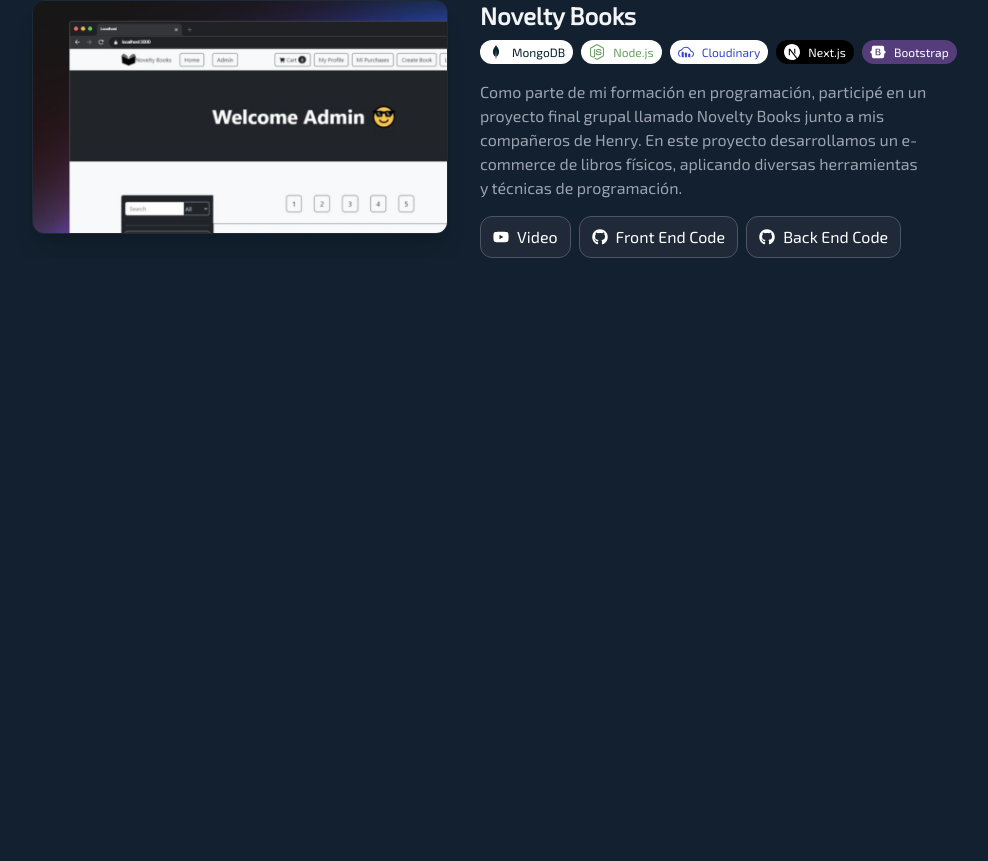
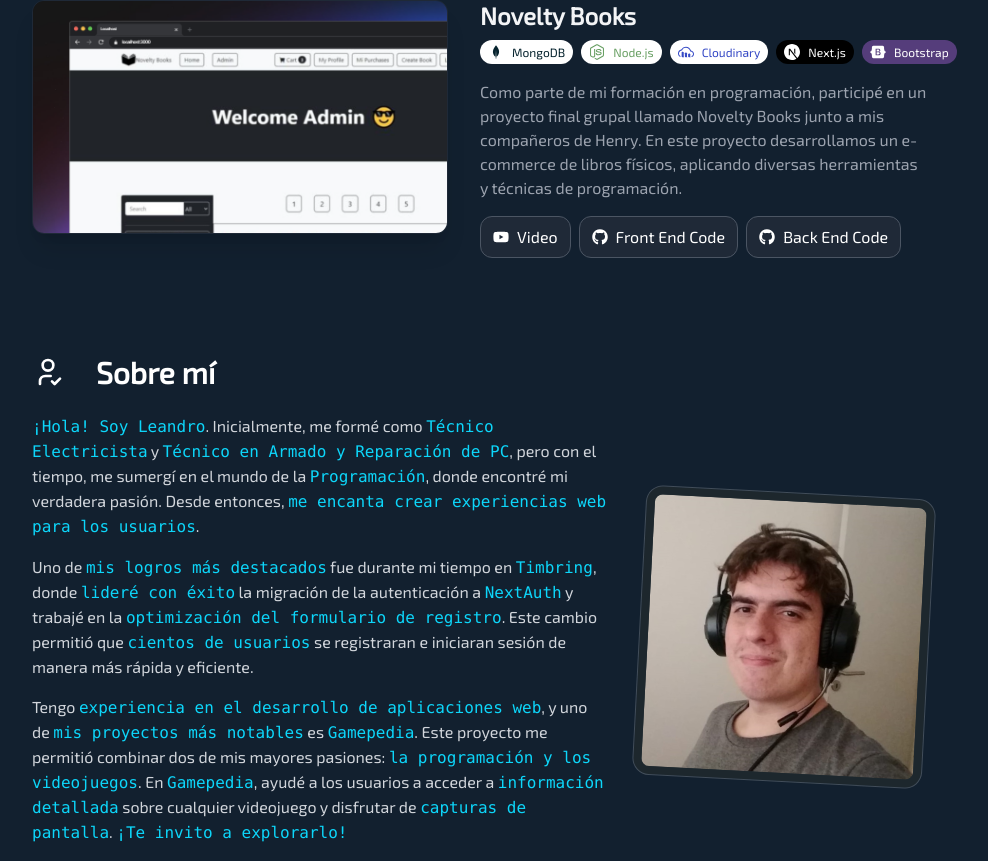
Before and after one commit to LeandroLicata/web-portfolio, a Next.js app: page / in a window 1280 px wide. Shown: the part 1293-2154 px from the top of the page, without its empty margins (160-1148 px from the left). Before the commit the page ends 1551 px from the top, so only its background shows below. Built offline with nearby package versions, Linux system fonts and the light colour scheme.

Commit message:
sobre mi

```diff
--- a/src/app/page.tsx
+++ b/src/app/page.tsx
@@ -1,7 +1,9 @@
 import Hero from "@/components/Hero";
 import SectionContainer from "@/components/SectionContainer";
 import { FaCode } from "react-icons/fa";
+import { TbUserCheck } from "react-icons/tb";
 import Projects from "@/components/Projects";
+import AboutMe from "@/components/AboutMe";
 
 export default function Home() {
   return (
@@ -19,6 +21,13 @@
           </h2>
           <Projects />
         </SectionContainer>
+        <SectionContainer id="about-me" className="">
+          <h2 className="flex items-center mb-6 text-3xl font-semibold gap-x-8 text-white">
+            <TbUserCheck className="size-8" />
+            Sobre mí
+          </h2>
+          <AboutMe />
+        </SectionContainer>
       </div>
     </>
   );
--- /dev/null
+++ b/src/components/AboutMe.tsx
@@ -0,0 +1,48 @@
+export default function AboutMe() {
+  return (
+    <article className="flex flex-col items-center justify-center gap-8 text-gray-300 md:flex-row">
+      <div className="[&>p]:mb-4 [&>p>strong]:text-light-blue [&>p>strong]:font-normal [&>p>strong]:font-mono text-pretty order-2 md:order-1">
+        <p>
+          <strong>¡Hola! Soy Leandro</strong>. Inicialmente, me formé como{" "}
+          <strong>Técnico Electricista</strong> y{" "}
+          <strong>Técnico en Armado y Reparación de PC</strong>, pero con el
+          tiempo, me sumergí en el mundo de la <strong>Programación</strong>,
+          donde encontré mi verdadera pasión. Desde entonces,{" "}
+          <strong>me encanta crear experiencias web para los usuarios</strong>.
+        </p>
+
+        <p>
+          Uno de <strong>mis logros más destacados</strong> fue durante mi
+          tiempo en <strong>Timbring</strong>, donde{" "}
+          <strong>lideré con éxito</strong> la migración de la autenticación a{" "}
+          <strong>NextAuth</strong> y trabajé en la{" "}
+          <strong>optimización del formulario de registro</strong>. Este cambio
+          permitió que <strong>cientos de usuarios</strong> se registraran e
+          iniciaran sesión de manera más rápida y eficiente.
+        </p>
+
+        <p>
+          Tengo{" "}
+          <strong>experiencia en el desarrollo de aplicaciones web</strong>, y
+          uno de <strong>mis proyectos más notables</strong> es{" "}
+          <strong>Gamepedia</strong>. Este proyecto me permitió combinar dos de
+          mis mayores pasiones:{" "}
+          <strong>la programación y los videojuegos</strong>. En{" "}
+          <strong>Gamepedia</strong>, ayudé a los usuarios a acceder a{" "}
+          <strong>información detallada</strong> sobre cualquier videojuego y
+          disfrutar de <strong>capturas de pantalla</strong>.{" "}
+          <strong>¡Te invito a explorarlo!</strong>
+        </p>
+      </div>
+
+      <img
+        width="200"
+        height="200"
+        src="/images/me.jpg"
+        alt="Leandro Licata"
+        className="order-1 object-cover w-64 h-full p-1 md:order-2 rotate-3 lg:p-2 lg:w-72 aspect-square rounded-2xl bg-yellow-500/5 ring-1 ring-white/20"
+        style={{ objectPosition: "50% 50%" }}
+      ></img>
+    </article>
+  );
+}
```
Also changed, not shown: public/images/me.jpg (added).
